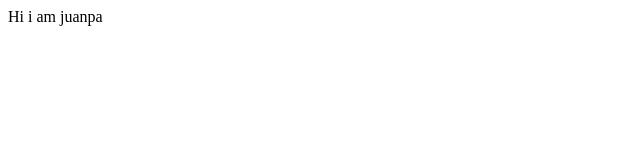
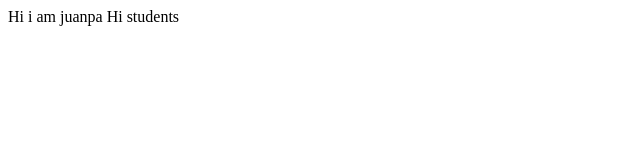
Before and after one commit to JuanPa90Cap/testGitGithub, a plain HTML site: page index.html in a window 1280 px wide. Shown: the full height of the page, 0-640 px from the left. Drawn offline with Linux system fonts and the light colour scheme.

```diff
--- a/index.html
+++ b/index.html
@@ -6,6 +6,7 @@
     <meta name="viewport" content="width=device-width, initial-scale=1.0">
     <title>Document</title>
     <span>Hi i am juanpa</span>
+    <span>Hi students</span>
 </head>
 
 <body>
```
